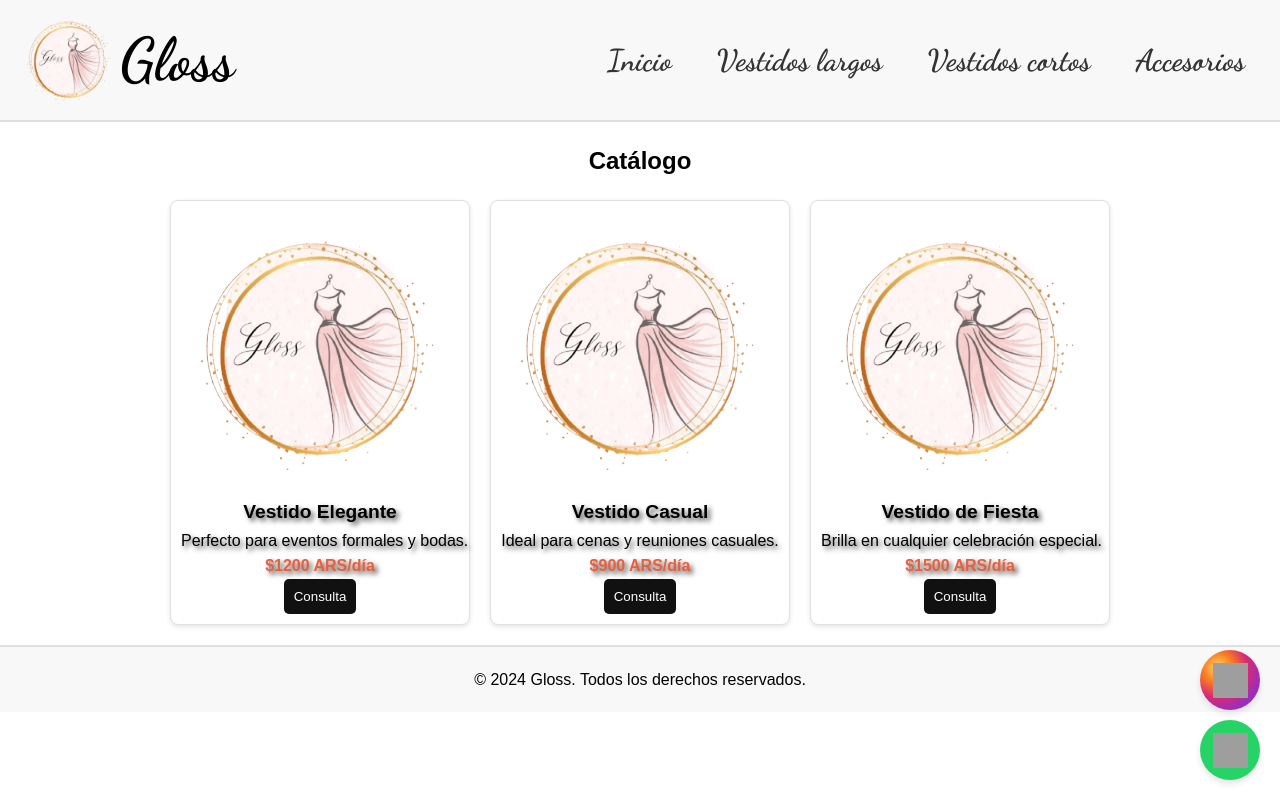
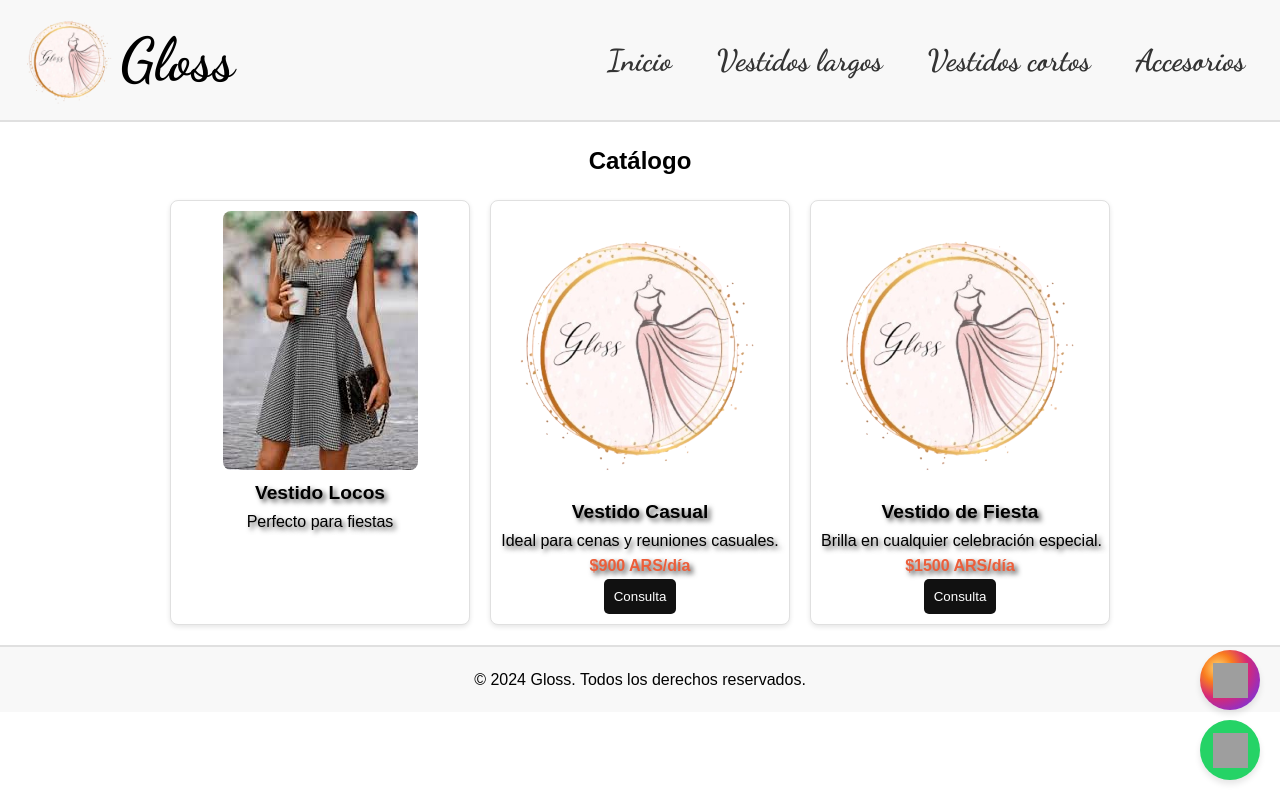
Before and after one commit to GlossVestidos/glossvestidos.github.io, a plain HTML site: page Accesorios.html in a window 1280 px wide. Drawn offline with Linux system fonts and the light colour scheme; grey boxes are pictures that could not be loaded.

Commit message:
Update Accesorios.html

```diff
--- a/Accesorios.html
+++ b/Accesorios.html
@@ -57,11 +57,11 @@
             <div class="productos">
 
                 <div class="producto">
-                    <img src="img/logo.png" alt="Vestido Elegante">
-                    <a href=""><h3>Vestido Elegante</h3></a>
-                    <p>Perfecto para eventos formales y bodas.</p>
-                    <p class="precio">$1200 ARS/día</p>
-                    <button>Consulta</button>
+                    <img src="img/imagescc.jpeg" alt="Vestido Elegante">
+                    <a href=""><h3>Vestido Locos</h3></a>
+                    <p>Perfecto para fiestas</p>
+
+
                 </div>
 
                 <div class="producto">
```
